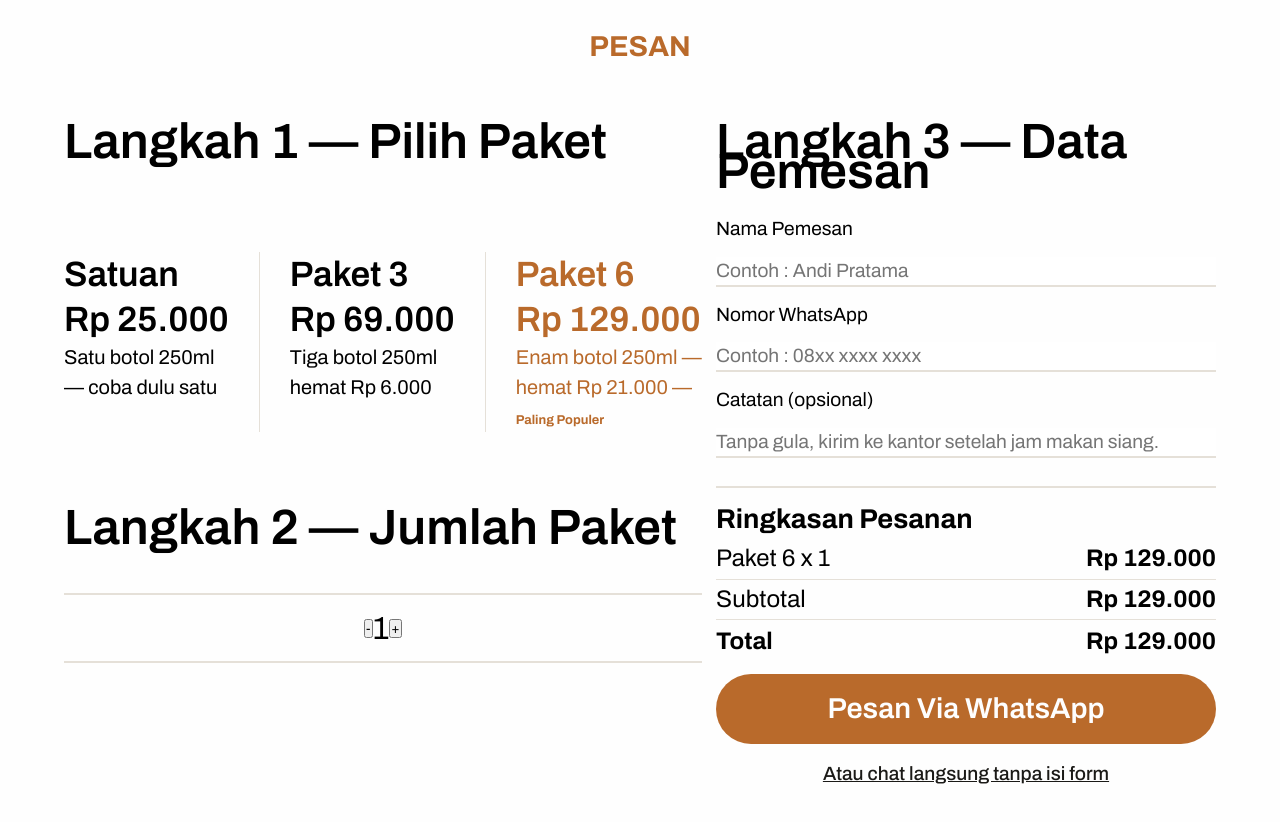
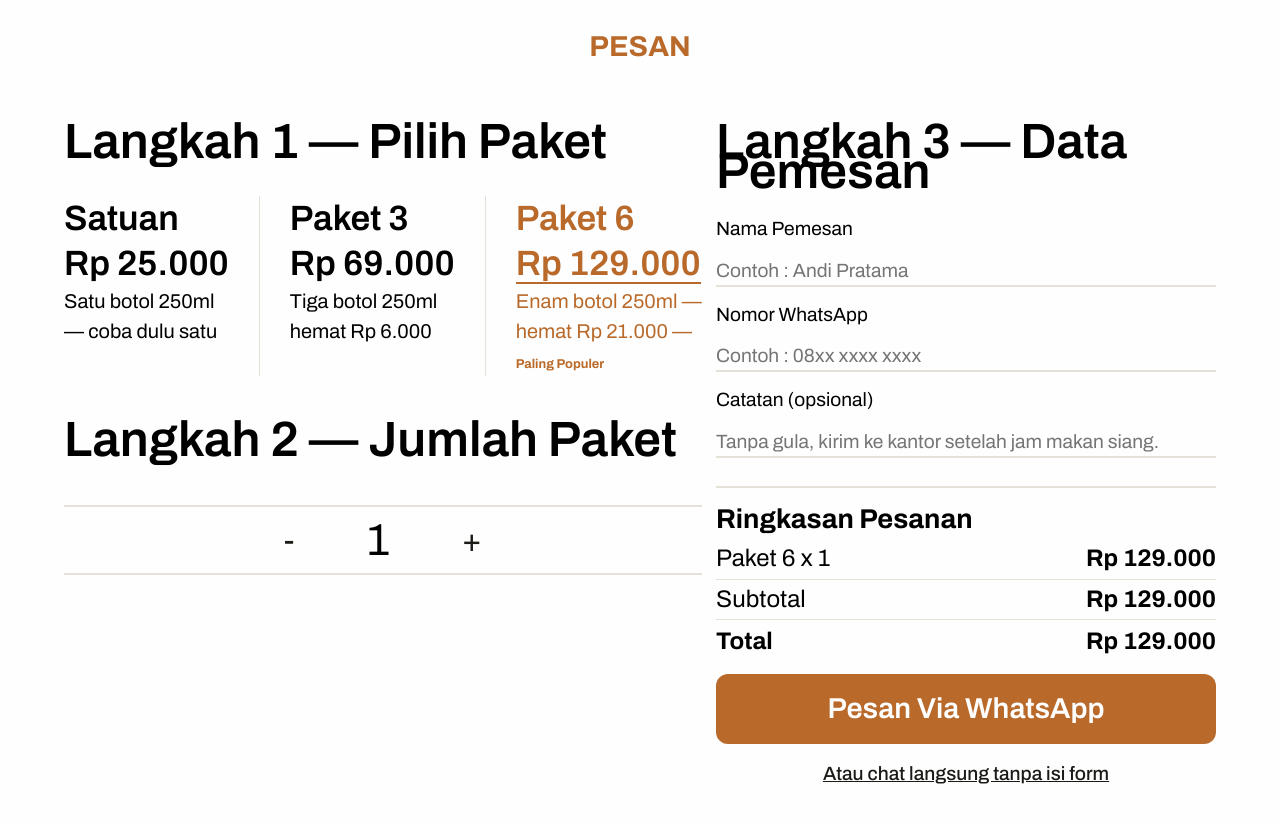
Before and after one commit to rey220/Landing-Page-SAJI, a plain HTML site: page src/pages/order.html in a window 1280 px wide. Drawn offline with Linux system fonts and the light colour scheme; a script that the page names is missing; a web font is replaced by a local one.

Commit message:
fix: tinggi kolom kiri, gap stepper, radius tombol 12px, dan state paket terpilih

```diff
--- a/src/style/style.css
+++ b/src/style/style.css
@@ -553,6 +553,7 @@ body {
 
     display: flex;
     justify-content: space-between;
+    align-items: flex-start;
     margin-top: 4rem;
 
 
@@ -571,7 +572,7 @@ body {
 
 .package-container {
 
-    margin-top: 6rem;
+    margin-top: 2.5rem;
     flex-direction: row;
     display: flex;
     gap: 30px;
@@ -593,8 +594,37 @@ body {
 
 }
 
-.package-price-container:last-child .price-label,
-.package-price-container:last-child .desc-price {
+.package-price-container {
+
+    cursor: pointer;
+
+}
+
+/* Warna karamel hanya untuk paket yang sedang dipilih (class .selected dari JS),
+   bukan lagi selalu untuk paket terakhir. */
+.package-price-container.selected .price-label,
+.package-price-container.selected .desc-price {
+
+    color: var(--color-text-box);
+
+}
+
+/* Garis bawah karamel 2px di bawah harga paket yang dipilih, sesuai spek. */
+.package-price-container.selected .price-value {
+
+    border-bottom: 2px solid var(--color-box);
+
+}
+
+.package-price-container:focus-visible {
+
+    outline: 2px solid var(--color-box);
+    outline-offset: 4px;
+
+}
+
+/* Label "Paling Populer" tetap karamel walau Paket 6 tidak sedang dipilih. */
+.package-price-container .popular-text {
 
     color: var(--color-text-box);
 
@@ -609,7 +639,7 @@ body {
 
 .total-label {
 
-    margin-top: 5rem ;
+    margin-top: 3rem ;
 
 }
 
@@ -624,15 +654,21 @@ body {
     display: flex;
     justify-content: center;
     align-items: center;
+    gap: 4rem;
 
 }
 
-.calculation-product span {
+/* Tombol - dan + pada stepper: teks polos tanpa kotak, bisa diklik. */
+.calculation-product button {
 
+    background: none;
+    border: none;
+    font-size: 2rem;
+    font-family: inherit;
+    color: var(--color-ink);
+    cursor: pointer;
+    padding: 0 0.5rem;
 
-    margin-top: 1.5rem;
-    margin-bottom: 1.5rem;
-    font-size: 2rem;
 }
 
 .right-content {
@@ -653,6 +689,15 @@ body {
     height: 30px;
     border: none;
     border-bottom: 2px solid #E5E0D8;
+    background: transparent;
+
+}
+
+/* Saat input sedang diisi, garis bawahnya berubah jadi karamel. */
+.right-content form input:focus {
+
+    outline: none;
+    border-bottom-color: var(--color-box);
 
 }
 
@@ -749,11 +794,12 @@ body {
     line-height: 30px;
     padding: 1.25rem 0 1.25rem 0;
     background-color: var(--color-box);
-    border-radius: 50px;
+    border-radius: 12px;
     border: none;
     color: var(--color-bg);
     font-weight: 600;
     margin-bottom: 1.2rem;
+    cursor: pointer;
 
 }
 
```
